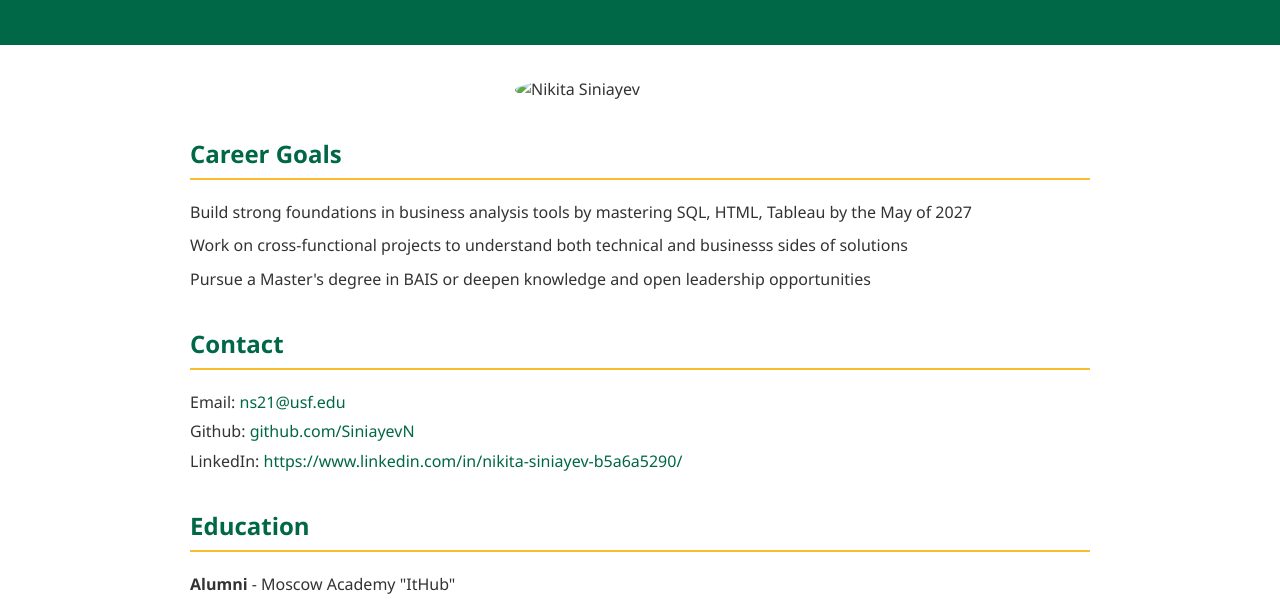
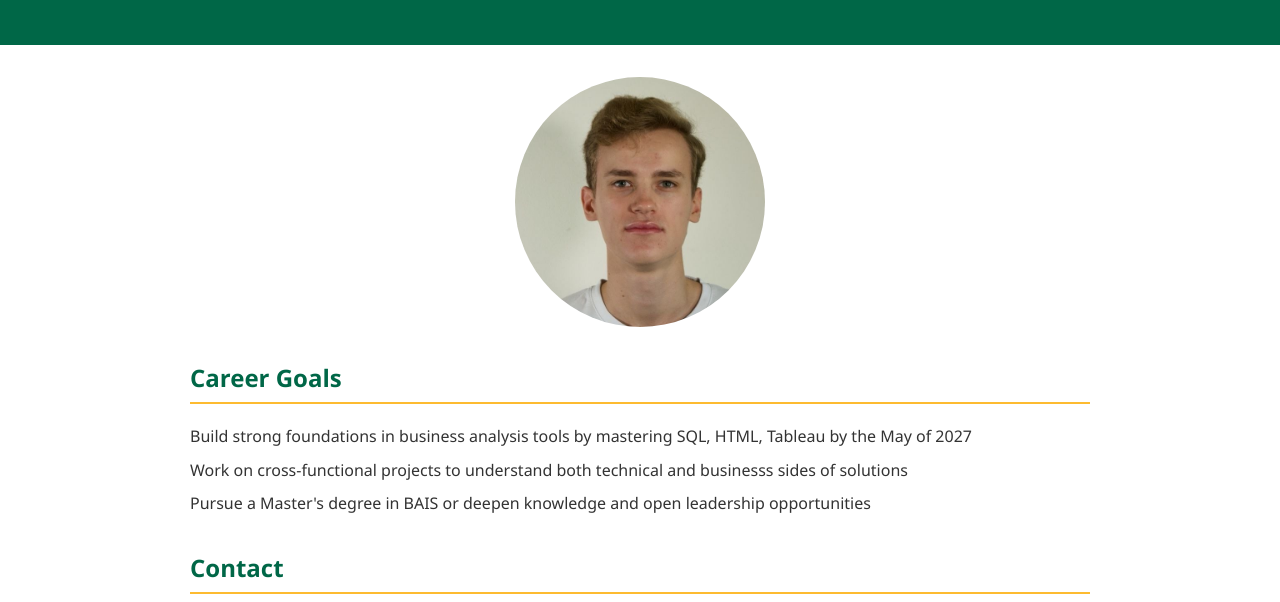
Before and after one commit to SiniayevN/portfolio-site, a plain HTML site: page index.html in a window 1280 px wide. Shown: the part 158-760 px from the top of the page. Drawn offline with Linux system fonts and the light colour scheme.

Commit message:
moved images

```diff
--- a/index.html
+++ b/index.html
@@ -18,7 +18,7 @@
 <main>
 
 <section>
-    <img src="../1748200901798.jpeg" alt="Nikita Siniayev" class="profile-pic">
+    <img src="images/1748200901798.jpeg" alt="Nikita Siniayev" class="profile-pic">
 
     <h2>Career Goals</h2>
     <ul>
```
Also changed, not shown: images/1748200901798.jpeg (added).
